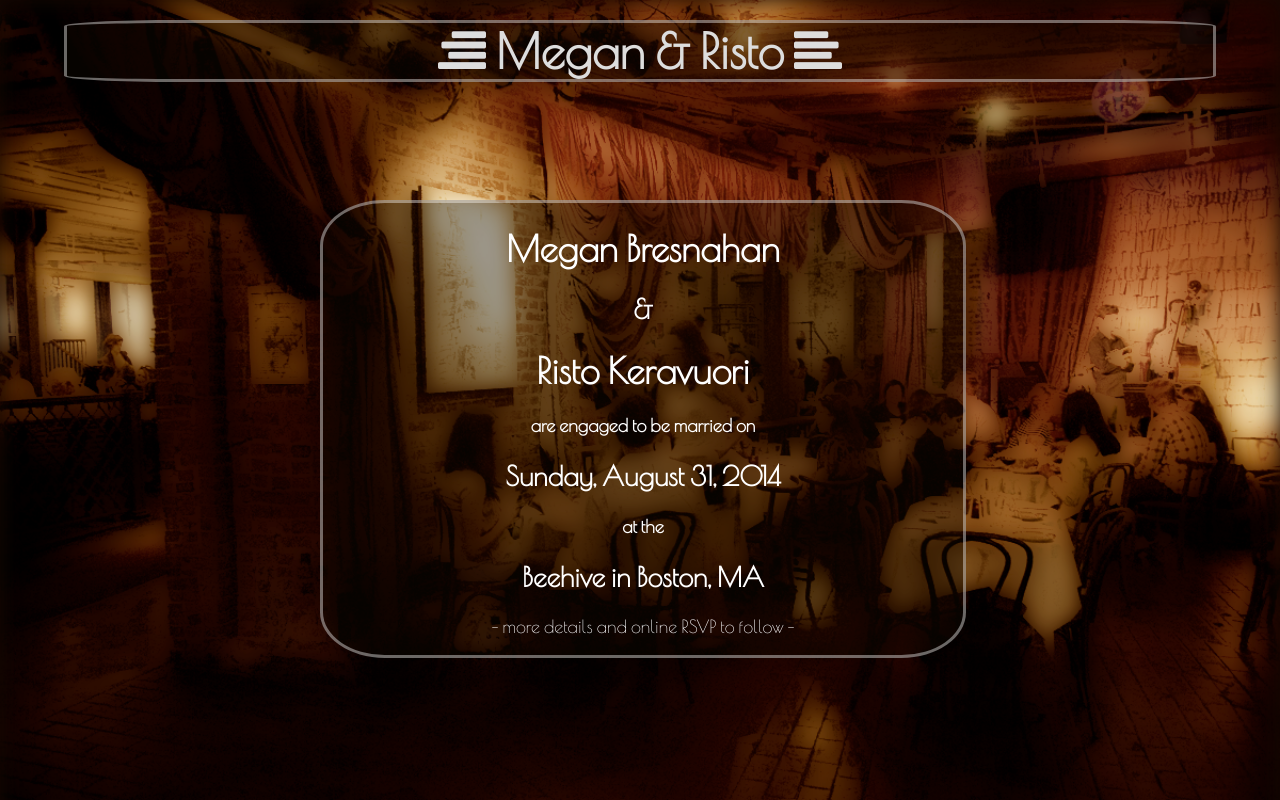
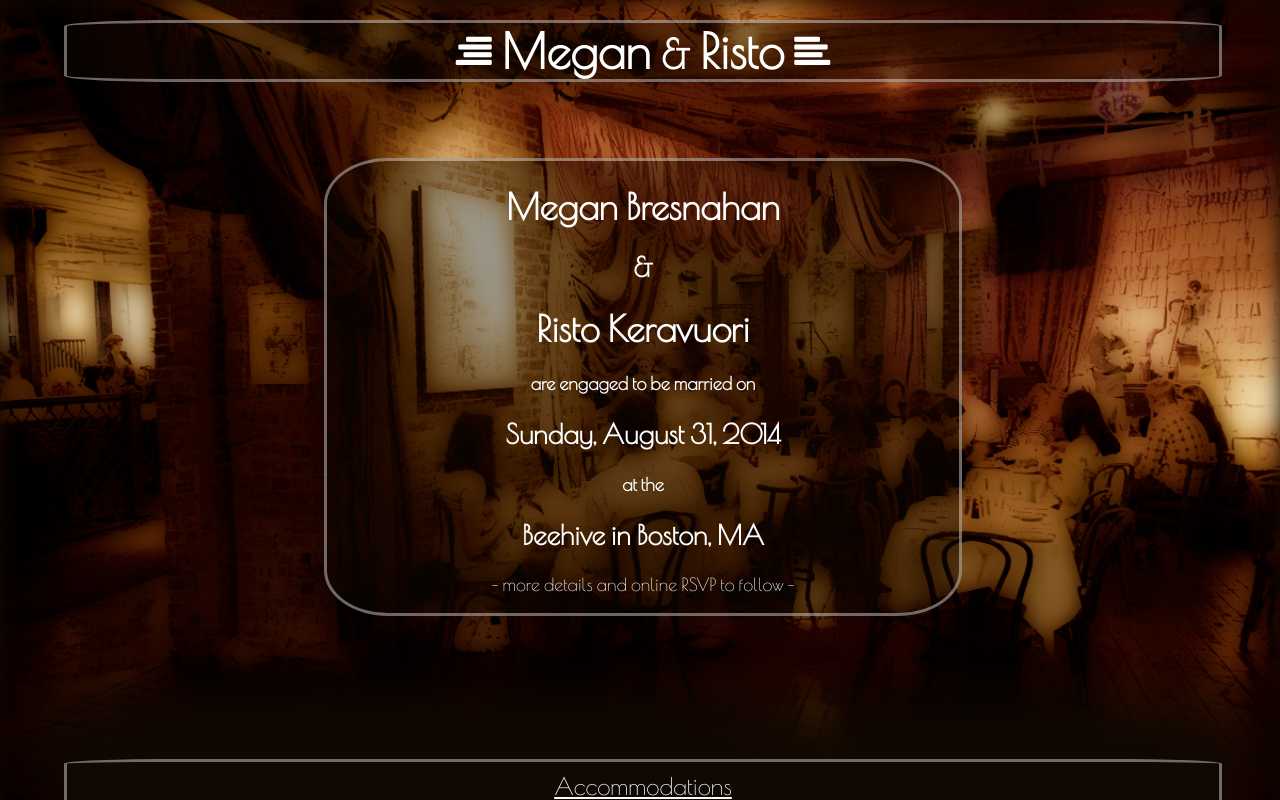
Before and after one commit to merrywhether/wedding, a Django app: page / in a window 1280 px wide. Run offline with Django 3.2, Linux system fonts and the light colour scheme; some libraries are stand-ins or nearby versions.

Commit message:
accommodations page

```diff
--- a/static/css/index.css
+++ b/static/css/index.css
@@ -1,44 +1,6 @@
 body {
-    /*background-image:url('/static/img/beehive_main.png');*/
-    /*background-size: 100%;*/
-    /*background-repeat: no-repeat;*/
     background-color:#160802;
     padding:0px;
-}
-
-header {
-    z-index:1;
-    position:absolute;
-    top:20px;
-    width: 90%;
-    left: 5%;
-}
-
-.banner {
-    font-family: 'Poiret One';
-    text-align: center;
-    color: #dddddd;
-    font-size: 24px;
-    border: 3px solid rgba(255, 255, 255, 0.4);
-    background: rgba(16, 8, 2, 0.4);
-    -webkit-border-radius: 10%;
-       -moz-border-radius: 10%;
-        -ms-border-radius: 10%;
-         -o-border-radius: 10%;
-            border-radius: 10%;
-    border-radius: 10%;
-    margin:auto;
-    padding: 0px 20px;
-}
-.inner-banner {
-    display:table;
-    margin:auto;
-}
-
-.banner h1 {
-    padding: 0px 5px;
-    display:table-cell;
-    vertical-align: middle;
 }
 
 .background {
@@ -56,16 +18,11 @@ header {
     height:100%;
 }
 
-.main {
-    position: absolute;
-    top:200px;
+.round-boxes {
+    font-family: "Poiret One";
     color:white;
-    font-family: "Poiret One";
-    font-size: 18px;
-    margin: auto;
-    width: 50%;
-    left: 25%;
     text-align: center;
+
     border: 3px solid rgba(255, 255, 255, 0.4);
     background: rgba(16, 8, 2, 0.4);
     -webkit-border-radius: 10%;
@@ -73,16 +30,94 @@ header {
         -ms-border-radius: 10%;
          -o-border-radius: 10%;
             border-radius: 10%;
-    border-radius: 10%;
+}
+
+header {
+    z-index:1;
+    position:absolute;
+    top:20px;
+    width: 90%;
+    left: 5%;
+}
+
+.banner {
+    font-size: 24px;
+    margin:auto;
+    padding: 0px 20px;
+}
+.inner-banner {
+    display:table;
+    margin:auto;
+}
+
+.banner h1 {
+    padding: 0px 5px;
+    display:table-cell;
+    vertical-align: middle;
+}
+
+.banner h2 {
+    padding: 0px 5px;
+    display:table-cell;
+    vertical-align: middle;
+}
+
+main {
+    font-size: 18px;
+    width: 50%;
+    margin-left: 25%;
+    margin-right: 25%;
+}
+
+.hotel-list {
+    width: 100%;
+}
+
+.hotel-list li {
+    margin: 5px;
 }
 
 
 footer {
-    position: absolute;
-    bottom:0px;
-    border: 1px solid rgba(255, 255, 255, 0.1);
+    z-index: 1;
+    position: fixed;
+    font-size:24px;
+    bottom:-5px;
+    left:5%;
+    width:90%;
+    height:30px;
+    padding-top: 10px;
+    -webkit-box-shadow: 0px -30px 60px 30px rgba(16, 8, 2, 1);
+       -moz-box-shadow: 0px -30px 60px 30px rgba(16, 8, 2, 1);
+        -ms-box-shadow: 0px -30px 60px 30px rgba(16, 8, 2, 1);
+         -o-box-shadow: 0px -30px 60px 30px rgba(16, 8, 2, 1);
+            box-shadow: 0px -30px 60px 30px rgba(16, 8, 2, 1);
+}
+
+#opaque {
+    background: rgba(16, 8, 2, 1);
+}
+
+.spacer {
+    height: 150px;
     width:100%;
-    height:30px;
-    color: white;
-    text-align: center;
 }
+
+
+a {
+    color:white;
+}
+
+ul {
+    list-style-type: none;
+    padding: 0px;
+}
+
+hr {
+    color: rgba(200, 200, 200, 0.2);
+    width: 30%;
+    margin-top: 40px;
+    margin-bottom: 40px;
+
+
+}
--- a/wedding/urls.py
+++ b/wedding/urls.py
@@ -2,12 +2,13 @@ from django.conf.urls import patterns, include, url
 
 from django.contrib import admin
 
-from www.views import index
+from www.views import index, accommodations
 
 
 admin.autodiscover()
 
 urlpatterns = patterns('',
+    url(r'^accommodations/$', accommodations, name='accommodations'),
     url(r'^$', index, name='index'),
     url(r'^admin/', include(admin.site.urls)),
 )
--- /dev/null
+++ b/www/templates/base.html
@@ -0,0 +1,33 @@
+<!DOCTYPE html>
+<html>
+<head>
+    <title>Risto & Megan's Wedding</title>
+    <link href='http://fonts.googleapis.com/css?family=Poiret+One' rel='stylesheet' type='text/css'>
+    <link href="//netdna.bootstrapcdn.com/font-awesome/4.0.3/css/font-awesome.css" rel="stylesheet">
+    <link rel="stylesheet" type="text/css" href="/static/css/index.css">
+
+</head>
+<body>
+<header class="round-boxes">
+    <div class="banner">
+        <div class="inner-banner">
+            <h2><i class="fa fa-align-right"></i></h2>
+            <h1>Megan <small>&</small> Risto</h1>
+            <h2><i class="fa fa-align-left"></i></h2>
+        </div>
+    </div>
+</header>
+
+<div class="background">
+</div>
+<div class="spacer"></div>
+
+{% block main %}{% endblock %}
+
+<footer class="round-boxes" id="opaque">
+    <a href="{% url 'accommodations' %}">Accommodations</a>
+</footer>
+
+
+</body>
+</html>
--- a/www/templates/index.html
+++ b/www/templates/index.html
@@ -1,27 +1,7 @@
-<!DOCTYPE html>
-<html>
-<head>
-    <title>Risto and Megan's Wedding</title>
-    <link href='http://fonts.googleapis.com/css?family=Poiret+One' rel='stylesheet' type='text/css'>
-    <link href="//netdna.bootstrapcdn.com/font-awesome/4.0.3/css/font-awesome.css" rel="stylesheet">
-    <link rel="stylesheet" type="text/css" href="/static/css/index.css">
+{% extends 'base.html' %}
 
-</head>
-<body>
-<header>
-    <div class="banner">
-        <div class="inner-banner">
-            <h1><i class="fa fa-align-right"></i></h1>
-            <h1>Megan & Risto</h1>
-            <h1><i class="fa fa-align-left"></i></h1>
-        </div>
-    </div>
-</header>
-
-<div class="background">
-</div>
-
-<div class="main">
+{% block main %}
+<main class="round-boxes">
     <h1>Megan Bresnahan</h1>
     <h2>&</h2>
     <h1>Risto Keravuori</h1>
@@ -30,8 +10,5 @@
     <h4>at the</h4>
     <h2>Beehive in Boston, MA</h2>
     <p>- more details and online RSVP to follow - </p>
-</div>
-
-
-</body>
-</html>
+</main>
+{% endblock %}
--- a/www/views.py
+++ b/www/views.py
@@ -4,3 +4,6 @@ from django.template import RequestContext
 # Create your views here.
 def index(request):
     return render_to_response('index.html', {}, RequestContext(request))
+
+def accommodations(request):
+    return render_to_response('accommodations.html', {}, RequestContext(request))
```
Also changed, not shown: www/templates/accommodations.html (added, +36 -0 lines).
